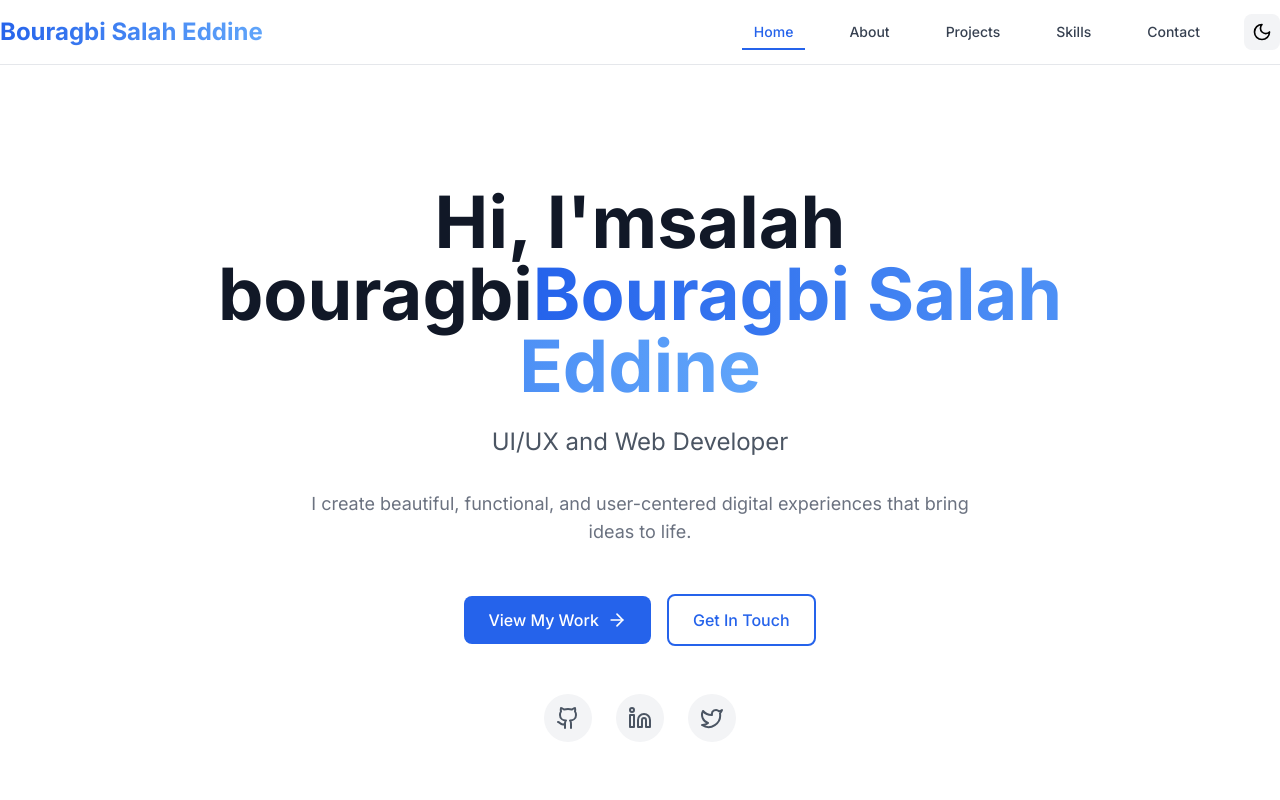
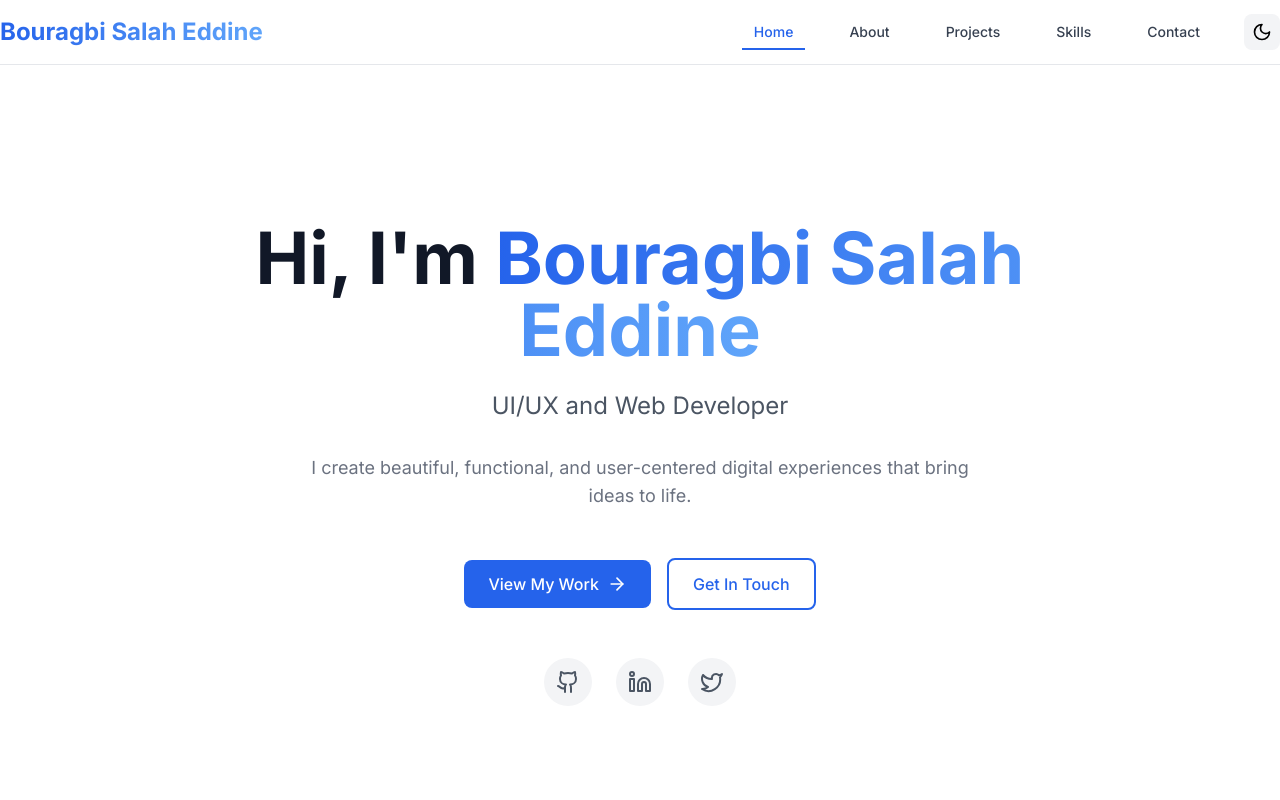
Before and after one commit to Salahbadmind/portfolio-website, a React (Vite) app: page / in a window 1280 px wide. Shown: the top 800 px of the page. Built offline with nearby package versions, Linux system fonts and the light colour scheme.

Commit message:
Fix name display in Home.jsx - show 'Hi, I'm Bouragbi Salah Eddine'

```diff
--- a/src/pages/Home.jsx
+++ b/src/pages/Home.jsx
@@ -20,7 +20,7 @@
               transition={{ duration: 0.8, delay: 0.2 }}
               className="text-5xl md:text-7xl font-bold text-gray-900 dark:text-white mb-6"
             >
-              Hi, I'm{'salah bouragbi'}
+              Hi, I'm{' '}
               <span className="gradient-text">Bouragbi Salah Eddine</span>
             </motion.h1>
 
```
